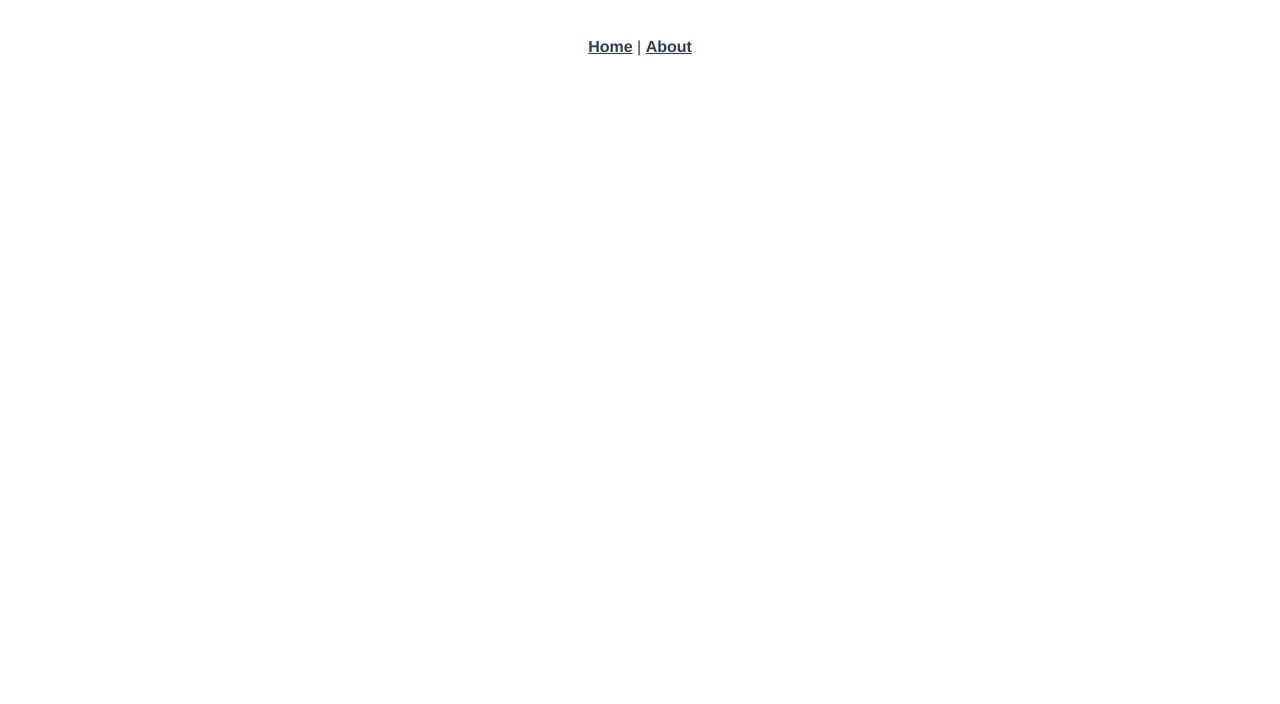
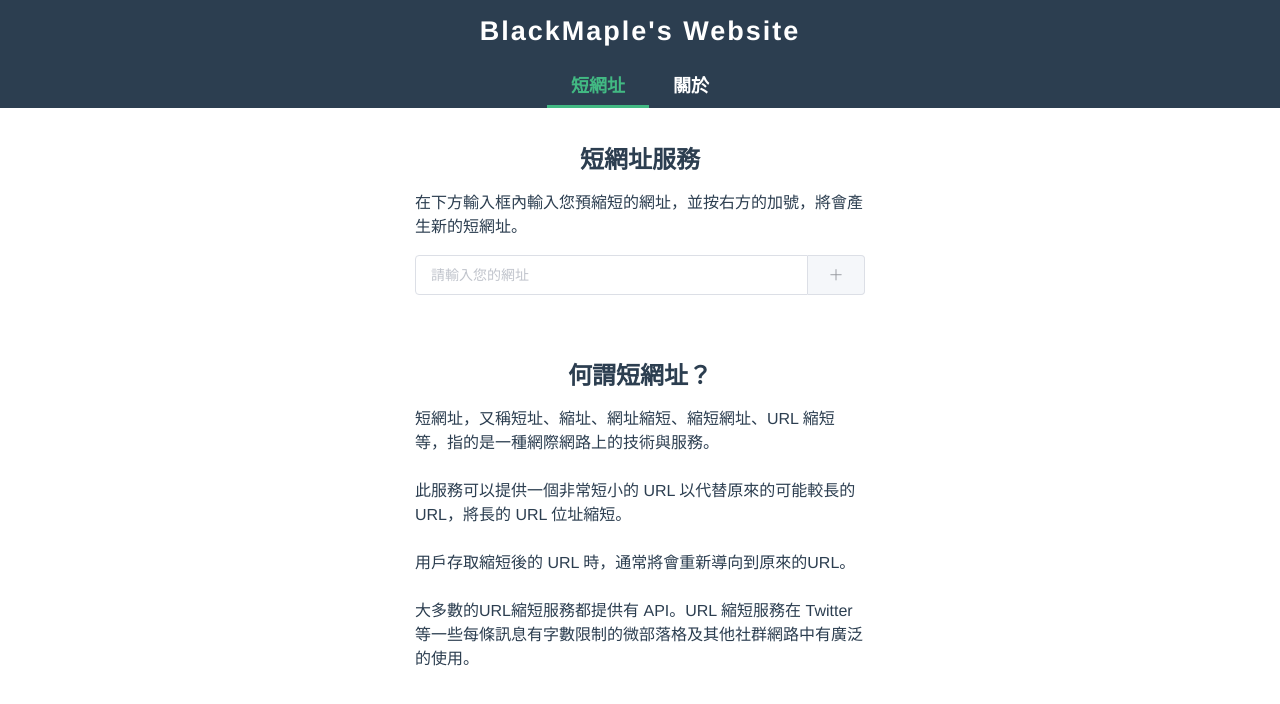
Before and after one commit to yaoandy107/url-shortener-web, a Vue app: page /url-shortener in a window 1280 px wide. Shown: the top 704 px of the page. Built offline with nearby package versions, Linux system fonts and the light colour scheme.

Commit message:
Initial commit

```diff
--- a/package.json
+++ b/package.json
@@ -10,9 +10,12 @@
     "test:unit": "vue-cli-service test:unit"
   },
   "dependencies": {
+    "axios": "^0.18.0",
     "core-js": "^2.6.5",
+    "element-ui": "^2.3.6",
     "register-service-worker": "^1.6.2",
     "vue": "^2.6.10",
+    "vue-axios": "^2.1.4",
     "vue-router": "^3.0.3",
     "vuex": "^3.0.1"
   },
@@ -28,11 +31,14 @@
     "babel-core": "7.0.0-bridge.0",
     "babel-eslint": "^10.0.1",
     "babel-jest": "^23.6.0",
+    "babel-plugin-component": "^1.1.1",
     "eslint": "^5.16.0",
     "eslint-plugin-vue": "^5.0.0",
     "lint-staged": "^8.1.5",
+    "node-sass": "^4.12.0",
     "sass": "^1.18.0",
     "sass-loader": "^7.1.0",
+    "vue-cli-plugin-element-ui": "^1.1.4",
     "vue-template-compiler": "^2.5.21"
   },
   "gitHooks": {
--- a/public/index.html
+++ b/public/index.html
@@ -1,17 +1,21 @@
 <!DOCTYPE html>
 <html lang="en">
+
 <head>
   <meta charset="utf-8">
   <meta http-equiv="X-UA-Compatible" content="IE=edge">
   <meta name="viewport" content="width=device-width,initial-scale=1.0">
   <link rel="icon" href="<%= BASE_URL %>favicon.ico">
-    <title>shortener-web</title>
+  <title>BlackMaple's Website</title>
 </head>
+
 <body>
   <noscript>
-      <strong>We're sorry but shortener-web doesn't work properly without JavaScript enabled. Please enable it to continue.</strong>
+    <strong>We're sorry but shortener-web doesn't work properly without JavaScript enabled. Please enable it to
+      continue.</strong>
   </noscript>
   <div id="app"></div>
   <!-- built files will be auto injected -->
 </body>
+
 </html>
--- a/src/App.vue
+++ b/src/App.vue
@@ -1,28 +1,45 @@
 <template>
   <div id="app">
     <div id="nav">
-      <router-link to="/">Home</router-link> |
-      <router-link to="/about">About</router-link>
+      <h2 class="title">BlackMaple's Website</h2>
+      <router-link to="/url-shortener">短網址</router-link>
+      <router-link to="/about">關於</router-link>
     </div>
-    <router-view/>
+    <router-view />
   </div>
 </template>
 
 <style lang="scss">
+html,
+body {
+  height: 100%;
+  margin: 0;
+}
 #app {
-  font-family: 'Avenir', Helvetica, Arial, sans-serif;
+  font-family: "Avenir", Helvetica, Arial, sans-serif;
   -webkit-font-smoothing: antialiased;
   -moz-osx-font-smoothing: grayscale;
   text-align: center;
   color: #2c3e50;
 }
 #nav {
-  padding: 30px;
+  background-color: #2c3e50;
+  color: white;
+  font-size: 18px;
+  .title {
+    margin: 0;
+    padding: 16px;
+    letter-spacing: 2px;
+  }
   a {
+    display: inline-block;
+    color: white;
     font-weight: bold;
-    color: #2c3e50;
+    padding: 8px 24px;
+    text-decoration: none;
     &.router-link-exact-active {
       color: #42b983;
+      border-bottom: #42b983 3px solid;
     }
   }
 }
--- a/src/components/HelloWorld.vue
+++ /dev/null
@@ -1,61 +0,0 @@
-<template>
-  <div class="hello">
-    <h1>{{ msg }}</h1>
-    <p>
-      For a guide and recipes on how to configure / customize this project,<br>
-      check out the
-      <a href="https://cli.vuejs.org" target="_blank" rel="noopener">vue-cli documentation</a>.
-    </p>
-    <h3>Installed CLI Plugins</h3>
-    <ul>
-      <li><a href="https://github.com/vuejs/vue-cli/tree/dev/packages/%40vue/cli-plugin-babel" target="_blank" rel="noopener">babel</a></li>
-      <li><a href="https://github.com/vuejs/vue-cli/tree/dev/packages/%40vue/cli-plugin-pwa" target="_blank" rel="noopener">pwa</a></li>
-      <li><a href="https://github.com/vuejs/vue-cli/tree/dev/packages/%40vue/cli-plugin-eslint" target="_blank" rel="noopener">eslint</a></li>
-      <li><a href="https://github.com/vuejs/vue-cli/tree/dev/packages/%40vue/cli-plugin-unit-jest" target="_blank" rel="noopener">unit-jest</a></li>
-      <li><a href="https://github.com/vuejs/vue-cli/tree/dev/packages/%40vue/cli-plugin-e2e-cypress" target="_blank" rel="noopener">e2e-cypress</a></li>
-    </ul>
-    <h3>Essential Links</h3>
-    <ul>
-      <li><a href="https://vuejs.org" target="_blank" rel="noopener">Core Docs</a></li>
-      <li><a href="https://forum.vuejs.org" target="_blank" rel="noopener">Forum</a></li>
-      <li><a href="https://chat.vuejs.org" target="_blank" rel="noopener">Community Chat</a></li>
-      <li><a href="https://twitter.com/vuejs" target="_blank" rel="noopener">Twitter</a></li>
-      <li><a href="https://news.vuejs.org" target="_blank" rel="noopener">News</a></li>
-    </ul>
-    <h3>Ecosystem</h3>
-    <ul>
-      <li><a href="https://router.vuejs.org" target="_blank" rel="noopener">vue-router</a></li>
-      <li><a href="https://vuex.vuejs.org" target="_blank" rel="noopener">vuex</a></li>
-      <li><a href="https://github.com/vuejs/vue-devtools#vue-devtools" target="_blank" rel="noopener">vue-devtools</a></li>
-      <li><a href="https://vue-loader.vuejs.org" target="_blank" rel="noopener">vue-loader</a></li>
-      <li><a href="https://github.com/vuejs/awesome-vue" target="_blank" rel="noopener">awesome-vue</a></li>
-    </ul>
-  </div>
-</template>
-
-<script>
-export default {
-  name: 'HelloWorld',
-  props: {
-    msg: String
-  }
-}
-</script>
-
-<!-- Add "scoped" attribute to limit CSS to this component only -->
-<style scoped lang="scss">
-h3 {
-  margin: 40px 0 0;
-}
-ul {
-  list-style-type: none;
-  padding: 0;
-}
-li {
-  display: inline-block;
-  margin: 0 10px;
-}
-a {
-  color: #42b983;
-}
-</style>
--- a/src/router.js
+++ b/src/router.js
@@ -1,6 +1,6 @@
 import Vue from 'vue'
 import Router from 'vue-router'
-import Home from './views/Home.vue'
+import UrlShortener from './views/UrlShortener.vue'
 
 Vue.use(Router)
 
@@ -10,8 +10,12 @@ export default new Router({
   routes: [
     {
       path: '/',
-      name: 'home',
-      component: Home
+      redirect: '/url-shortener'
+    },
+    {
+      path: '/url-shortener',
+      name: 'url-shortener',
+      component: UrlShortener
     },
     {
       path: '/about',
--- /dev/null
+++ b/src/styles.scss
@@ -0,0 +1,7 @@
+/* theme color */
+$--color-primary: teal;
+
+/* icon font path, required */
+$--font-path: '~element-ui/lib/theme-chalk/fonts';
+
+@import "~element-ui/packages/theme-chalk/src/index";
--- a/src/views/About.vue
+++ b/src/views/About.vue
@@ -1,5 +1,24 @@
 <template>
   <div class="about">
-    <h1>This is an about page</h1>
+    <h2>使用條款及免責聲明</h2>
+    <p class="description">
+      由北科程式設計研究社所提供之短網址服務，請勿用於非法或不當用途。
+      我們也在此申明，對於內容錯誤或其他不正確之部份不負法律責任，但歡迎來信告知。
+    </p>
   </div>
 </template>
+
+<style lang="scss" scoped>
+.about {
+  display: flex;
+  flex-direction: column;
+  justify-content: center;
+  align-items: center;
+  padding: 32px;
+  .description {
+    max-width: 450px;
+    line-height: 1.5;
+    text-align: start;
+  }
+}
+</style>
--- a/src/views/Home.vue
+++ /dev/null
@@ -1,18 +0,0 @@
-<template>
-  <div class="home">
-    <img alt="Vue logo" src="../assets/logo.png">
-    <HelloWorld msg="Welcome to Your Vue.js App"/>
-  </div>
-</template>
-
-<script>
-// @ is an alias to /src
-import HelloWorld from '@/components/HelloWorld.vue'
-
-export default {
-  name: 'home',
-  components: {
-    HelloWorld
-  }
-}
-</script>
--- /dev/null
+++ b/src/views/UrlShortener.vue
@@ -0,0 +1,71 @@
+<template>
+  <div class="home">
+    <h2 class="title">短網址服務</h2>
+    <p class="description">在下方輸入框內輸入您預縮短的網址，並按右方的加號，將會產生新的短網址。</p>
+    <el-input
+      placeholder="請輸入您的網址"
+      v-model="inputUrl"
+      class="input"
+    >
+      <el-button
+        slot="append"
+        icon="el-icon-plus"
+        @click="generateShortUrl"
+      ></el-button>
+    </el-input>
+    <h3>{{shortenUrl}}</h3>
+    <h2 class="title">何謂短網址？</h2>
+    <p class="description">短網址，又稱短址、縮址、網址縮短、縮短網址、URL 縮短等，指的是一種網際網路上的技術與服務。<br><br>
+      此服務可以提供一個非常短小的 URL 以代替原來的可能較長的 URL，將長的 URL 位址縮短。<br><br>
+      用戶存取縮短後的 URL 時，通常將會重新導向到原來的URL。<br><br>
+      大多數的URL縮短服務都提供有 API。URL 縮短服務在 Twitter 等一些每條訊息有字數限制的微部落格及其他社群網路中有廣泛的使用。
+    </p>
+  </div>
+</template>
+
+<script>
+
+export default {
+  name: 'url-shortener',
+  data: function () {
+    return {
+      select: '',
+      inputUrl: '',
+      shortenUrl: ''
+    }
+  },
+  methods: {
+    generateShortUrl () {
+      this.axios.get(`https://wasay.app?url=${this.inputUrl}`).then((response) => {
+        this.shortenUrl = response.data
+      }).catch((error) => {
+        this.shortenUrl = error.response.data.message
+      })
+    }
+  }
+}
+</script>
+
+<style lang="scss" scoped>
+.home {
+  display: flex;
+  flex-direction: column;
+  justify-content: center;
+  align-items: center;
+  padding: 32px;
+  .title {
+    margin: 0;
+    &:nth-child(n + 2) {
+      margin: 24px 0 0 0;
+    }
+  }
+  .description {
+    max-width: 450px;
+    line-height: 1.5;
+    text-align: start;
+  }
+  .input {
+    max-width: 450px;
+  }
+}
+</style>
```
Also changed, not shown: src/assets/bm-input.scss (added, +48 -0 lines), src/components/public/BmInput.vue (added, +51 -0 lines), src/main.js (+8 -0 lines), 1 other file (tests, documents, lock files or other folders). Lines whose indentation alone changed are shown as unchanged.
